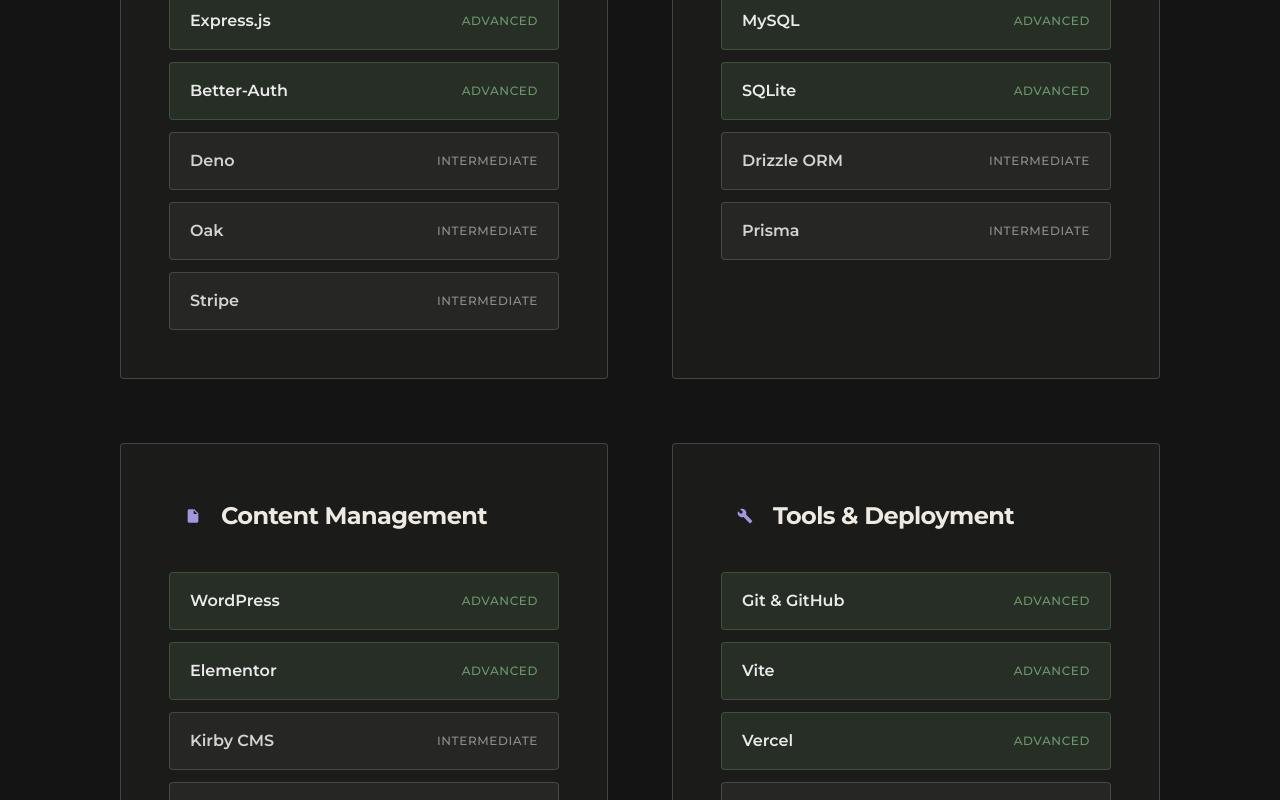
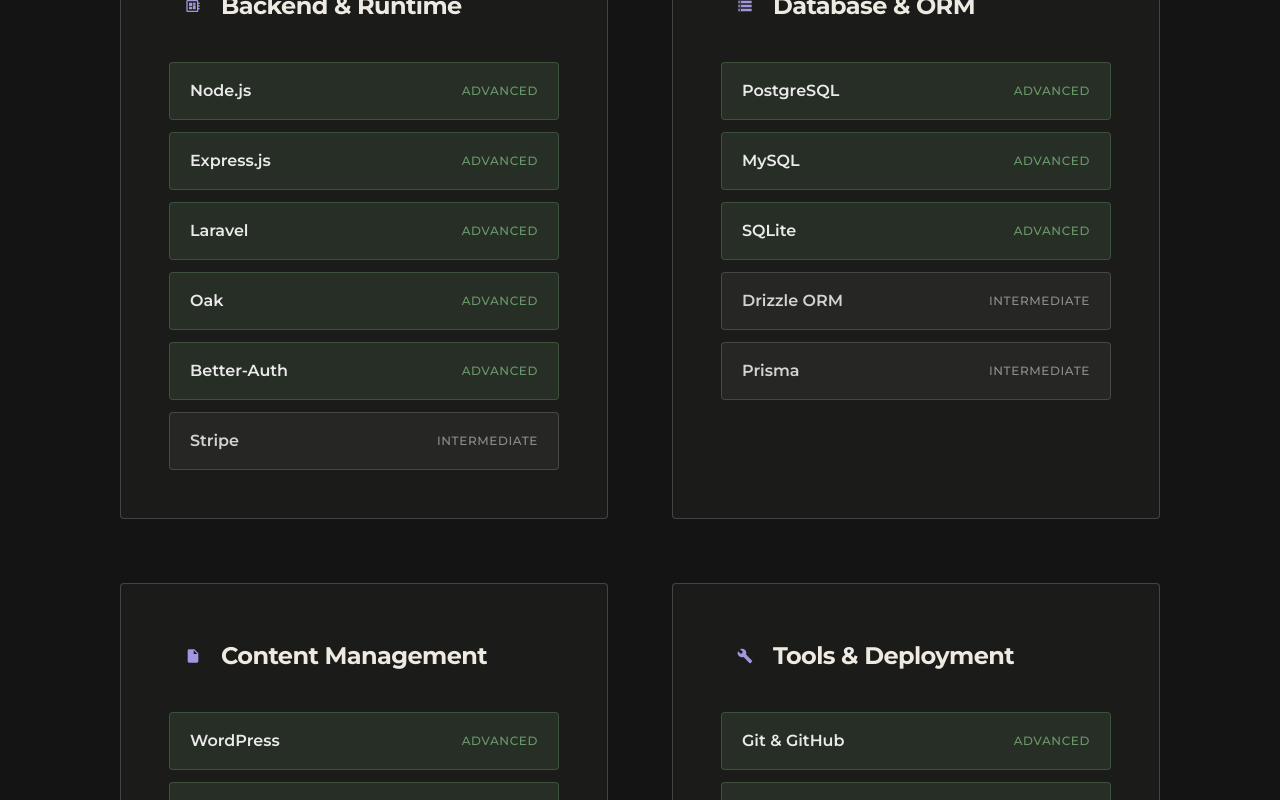
Before and after one commit to ledo9315/portfolio_nextjs, a Next.js app: page /about in a window 1280 px wide. Shown: the part 3760-4560 px from the top of the page. Built offline with nearby package versions, Linux system fonts and the light colour scheme.

Commit message:
Feat: update the technologies in the "Tech Stack" section for better accuracy and relevance.

```diff
--- a/src/app/about/page.tsx
+++ b/src/app/about/page.tsx
@@ -385,6 +385,21 @@
                 icon: <Layers />,
                 technologies: [
                   {
+                    name: "JavaScript",
+                    level: "Advanced",
+                    type: "advanced" as const,
+                  },
+                  {
+                    name: "TypeScript",
+                    level: "Advanced",
+                    type: "advanced" as const,
+                  },
+                  {
+                    name: "PHP",
+                    level: "Advanced",
+                    type: "advanced" as const,
+                  },
+                  {
                     name: "React",
                     level: "Advanced",
                     type: "advanced" as const,
@@ -395,12 +410,7 @@
                     type: "advanced" as const,
                   },
                   {
-                    name: "TypeScript",
-                    level: "Advanced",
-                    type: "advanced" as const,
-                  },
-                  {
-                    name: "JavaScript",
+                    name: "Livewire",
                     level: "Advanced",
                     type: "advanced" as const,
                   },
@@ -481,19 +491,19 @@
                     type: "advanced" as const,
                   },
                   {
-                    name: "Better-Auth",
+                    name: "Laravel",
                     level: "Advanced",
                     type: "advanced" as const,
                   },
                   {
-                    name: "Deno",
-                    level: "Intermediate",
-                    type: "intermediate" as const,
+                    name: "Oak",
+                    level: "Advanced",
+                    type: "advanced" as const,
                   },
                   {
-                    name: "Oak",
-                    level: "Intermediate",
-                    type: "intermediate" as const,
+                    name: "Better-Auth",
+                    level: "Advanced",
+                    type: "advanced" as const,
                   },
                   {
                     name: "Stripe",
@@ -545,8 +555,8 @@
                     type: "advanced" as const,
                   },
                   {
-                    name: "Elementor",
-                    level: "Advanced",
+                    name: "Statamic",
+                    level: "Intermediate",
                     type: "advanced" as const,
                   },
                   {
```
